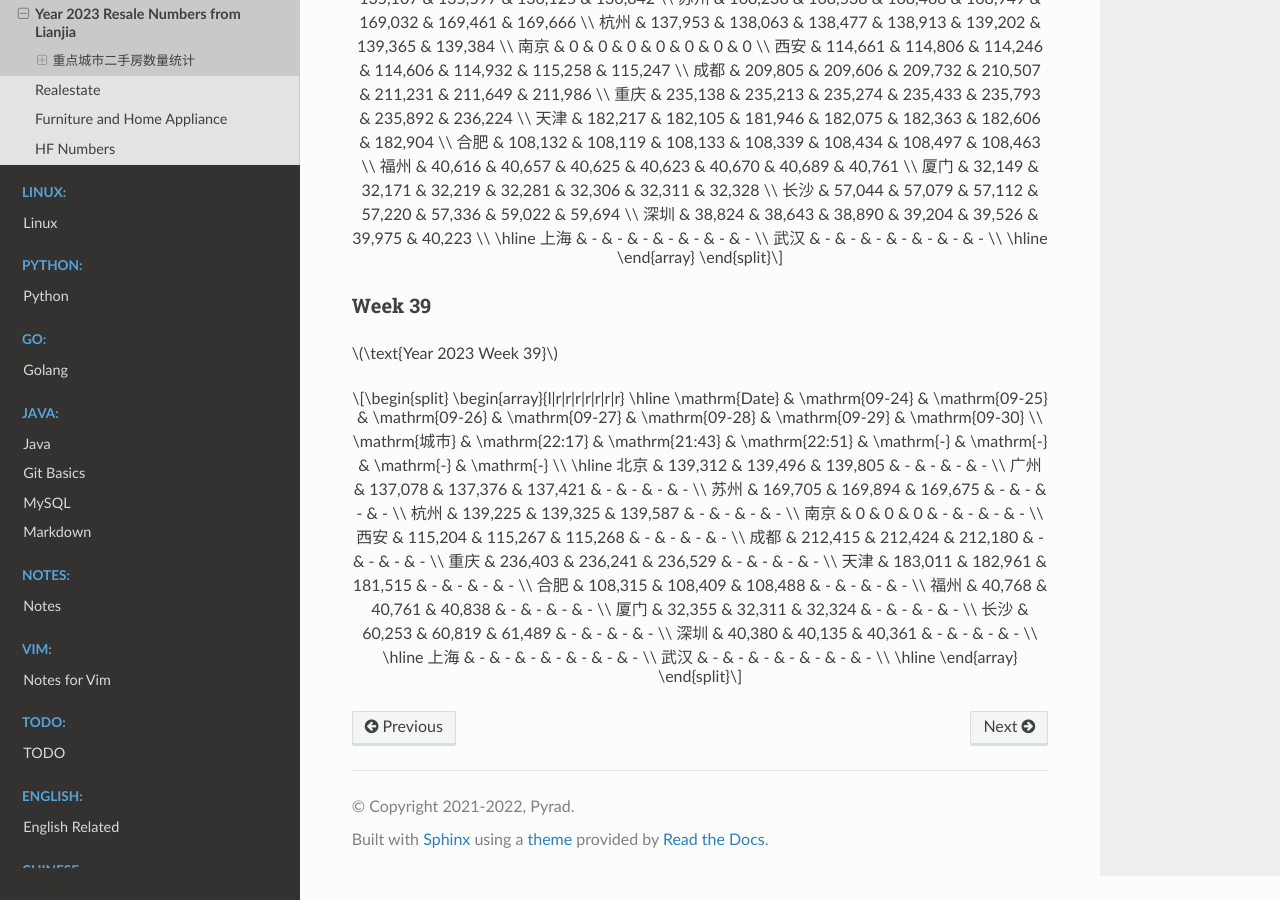
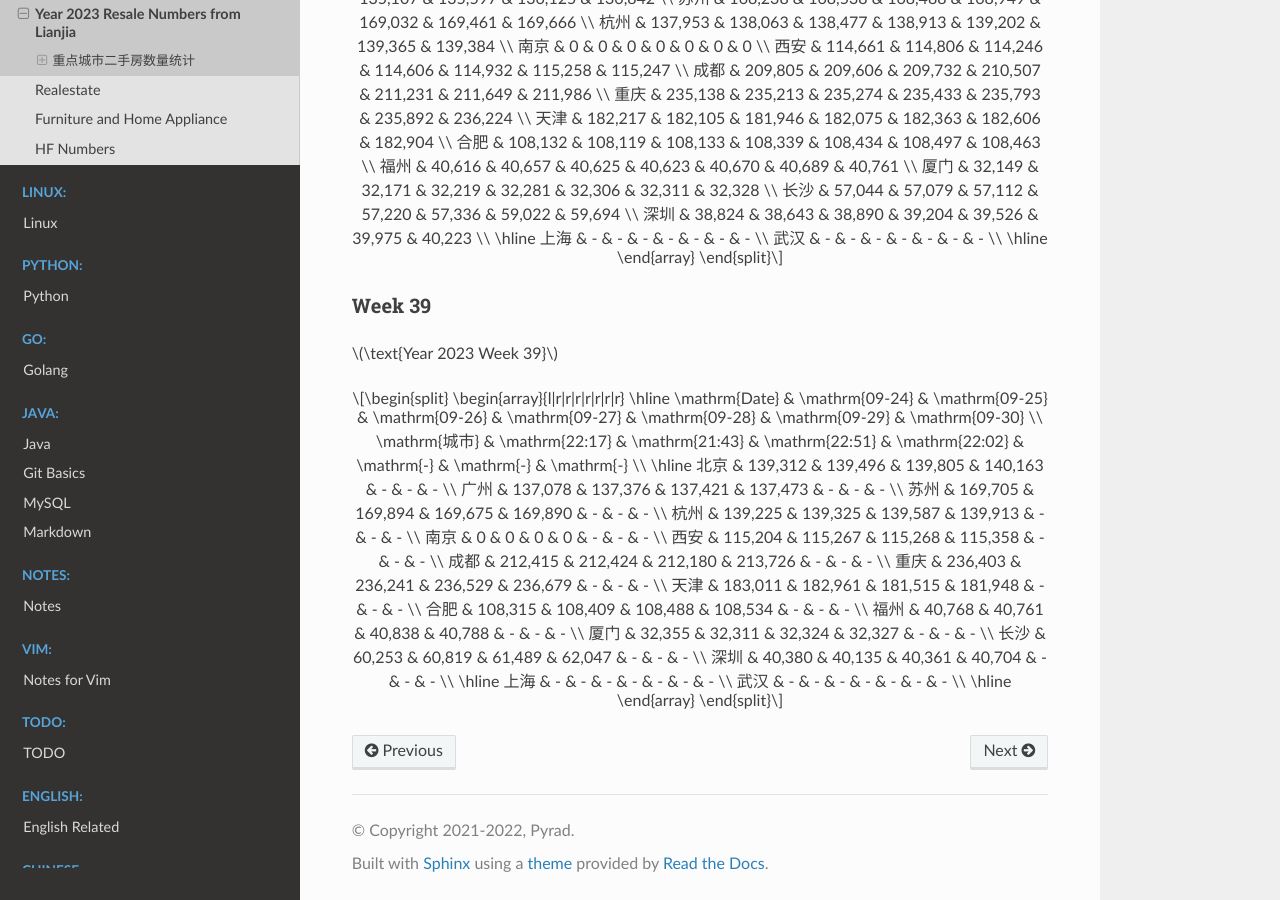
Before and after one commit to Pyrad/pyradnotes, a Sphinx documentation site: the page built from source/RealEstate/resalenumbers2023.md, in a window 1280 px wide and 900 px high, scrolled down 14530 px. Built offline with Sphinx 7.4.7 and the Read the Docs theme 2.0.0, drawn with Linux system fonts in a browser that asks for light colours; a script that is not in the unit is left out.

Commit message:
Realestate Update resale numbers 2023-09-27 22:02

```diff
--- a/source/RealEstate/resalenumbers2023.md
+++ b/source/RealEstate/resalenumbers2023.md
@@ -962,22 +962,22 @@ $$
 \begin{array}{l|r|r|r|r|r|r|r}
 \hline
 \mathrm{Date} & \mathrm{09-24} & \mathrm{09-25} & \mathrm{09-26} & \mathrm{09-27} & \mathrm{09-28} & \mathrm{09-29} & \mathrm{09-30} \\
-\mathrm{城市} & \mathrm{22:17} & \mathrm{21:43} & \mathrm{22:51} & \mathrm{-} & \mathrm{-} & \mathrm{-} & \mathrm{-} \\
+\mathrm{城市} & \mathrm{22:17} & \mathrm{21:43} & \mathrm{22:51} & \mathrm{22:02} & \mathrm{-} & \mathrm{-} & \mathrm{-} \\
 \hline
-北京 & 139,312 & 139,496 & 139,805 & - & - & - & - \\
-广州 & 137,078 & 137,376 & 137,421 & - & - & - & - \\
-苏州 & 169,705 & 169,894 & 169,675 & - & - & - & - \\
-杭州 & 139,225 & 139,325 & 139,587 & - & - & - & - \\
-南京 & 0 & 0 & 0 & - & - & - & - \\
-西安 & 115,204 & 115,267 & 115,268 & - & - & - & - \\
-成都 & 212,415 & 212,424 & 212,180 & - & - & - & - \\
-重庆 & 236,403 & 236,241 & 236,529 & - & - & - & - \\
-天津 & 183,011 & 182,961 & 181,515 & - & - & - & - \\
-合肥 & 108,315 & 108,409 & 108,488 & - & - & - & - \\
-福州 & 40,768 & 40,761 & 40,838 & - & - & - & - \\
-厦门 & 32,355 & 32,311 & 32,324 & - & - & - & - \\
-长沙 & 60,253 & 60,819 & 61,489 & - & - & - & - \\
-深圳 & 40,380 & 40,135 & 40,361 & - & - & - & - \\
+北京 & 139,312 & 139,496 & 139,805 & 140,163 & - & - & - \\
+广州 & 137,078 & 137,376 & 137,421 & 137,473 & - & - & - \\
+苏州 & 169,705 & 169,894 & 169,675 & 169,890 & - & - & - \\
+杭州 & 139,225 & 139,325 & 139,587 & 139,913 & - & - & - \\
+南京 & 0 & 0 & 0 & 0 & - & - & - \\
+西安 & 115,204 & 115,267 & 115,268 & 115,358 & - & - & - \\
+成都 & 212,415 & 212,424 & 212,180 & 213,726 & - & - & - \\
+重庆 & 236,403 & 236,241 & 236,529 & 236,679 & - & - & - \\
+天津 & 183,011 & 182,961 & 181,515 & 181,948 & - & - & - \\
+合肥 & 108,315 & 108,409 & 108,488 & 108,534 & - & - & - \\
+福州 & 40,768 & 40,761 & 40,838 & 40,788 & - & - & - \\
+厦门 & 32,355 & 32,311 & 32,324 & 32,327 & - & - & - \\
+长沙 & 60,253 & 60,819 & 61,489 & 62,047 & - & - & - \\
+深圳 & 40,380 & 40,135 & 40,361 & 40,704 & - & - & - \\
 \hline
 上海 & - & - & - & - & - & - & - \\
 武汉 & - & - & - & - & - & - & - \\
```
Also changed, not shown: 1 other file.
